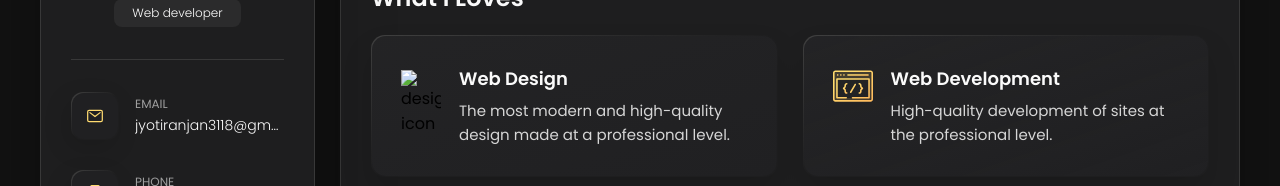
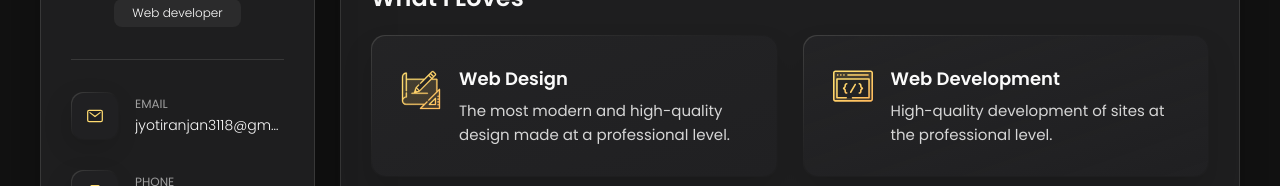
Before and after one commit to sayhitojyoti/FindmeJyoti-myportfolio, a plain HTML site: page index.html in a window 1280 px wide. Shown: the part 398-584 px from the top of the page. Drawn offline with nearby package versions, Linux system fonts and the light colour scheme.

Commit message:
Update index.html

```diff
--- a/index.html
+++ b/index.html
@@ -231,7 +231,7 @@
             <li class="service-item">
 
               <div class="service-icon-box">
-                <img src="./assets/images/icon-design.svg
+                <img src="./icon-design.svg
                 " alt="design icon" width="40">
               </div>
 
```
